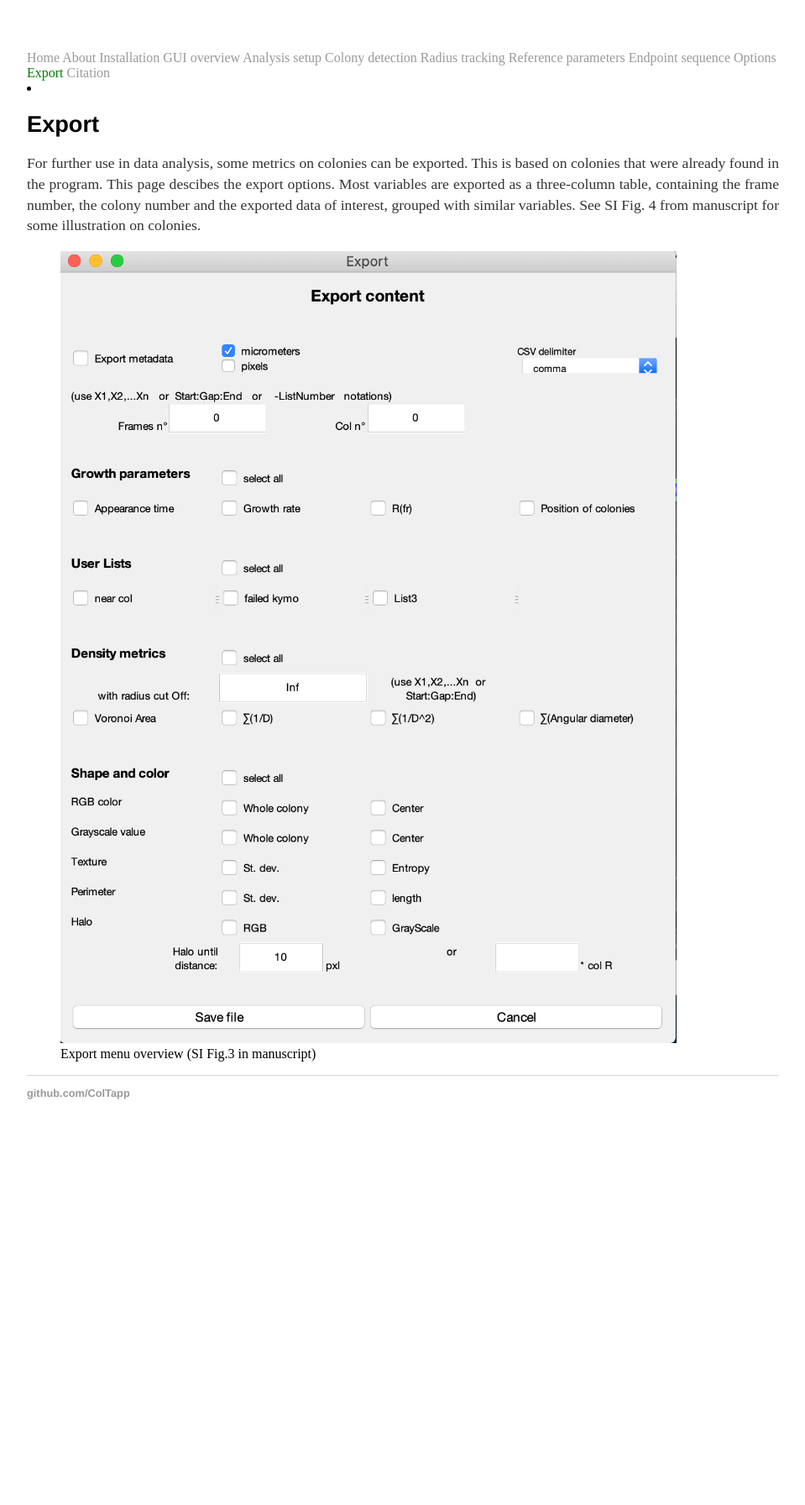
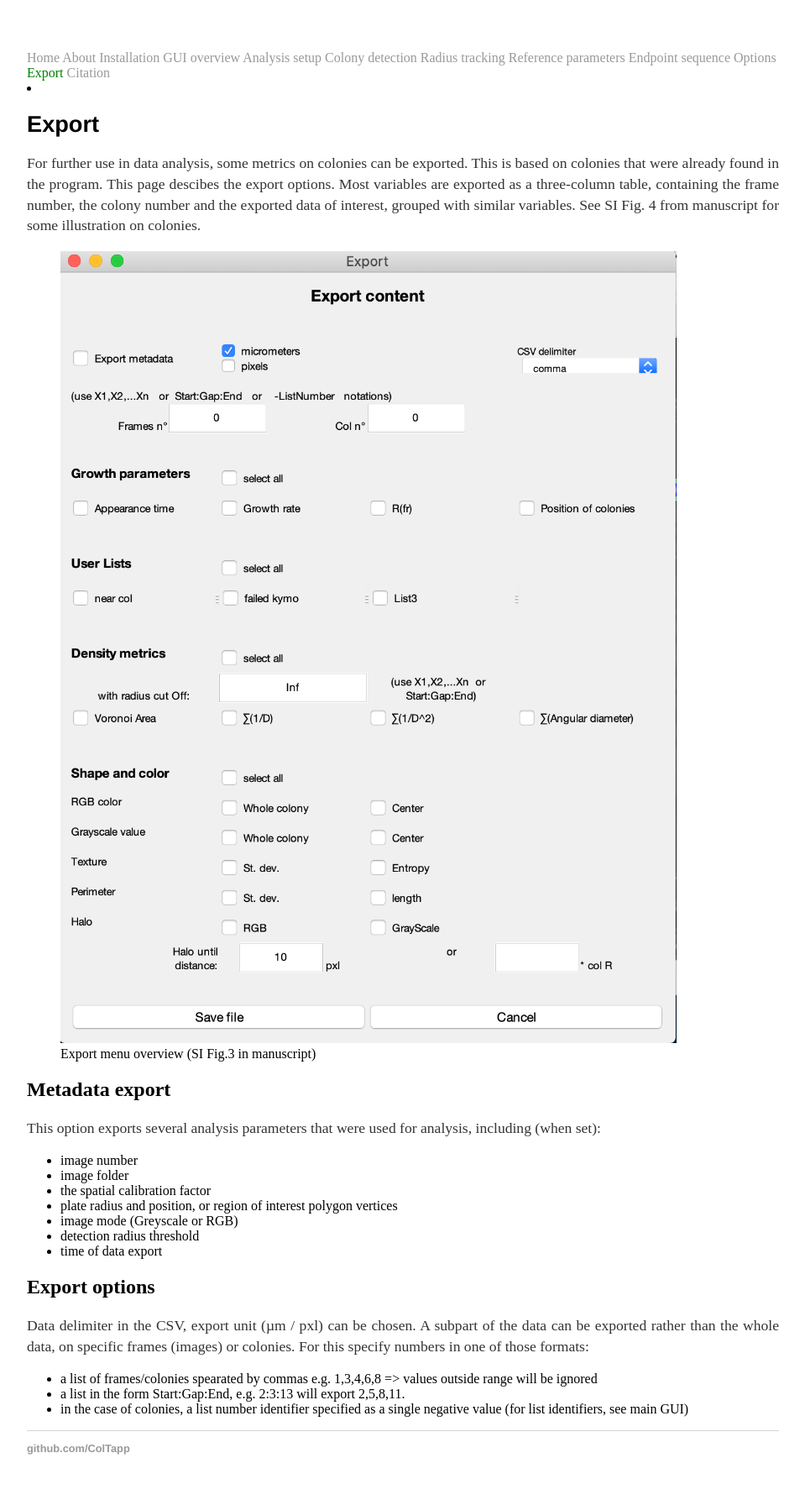
Before and after one commit to ColTapp/ColTapp.github.io, a Jekyll site: the page built from export.md, in a window 1280 px wide. Shown: the whole page at 84% size, without its empty margins (160-1119 px from the left). Built offline with Jekyll 4.4.1, drawn with Linux system fonts in a browser that asks for light colours; before the commit the page ends 1369 px from its top, so only the background shows below that.

Commit message:
Update export.md

```diff
--- a/export.md
+++ b/export.md
@@ -10,3 +10,21 @@ For further use in data analysis, some metrics on colonies can be exported. This
   <img src="https://github.com/ColTapp/ColTapp.github.io/blob/master/assets/images/ExportMenu.png" alt=" Export menu overview"/>
   <figcaption> Export menu overview (SI Fig.3 in manuscript) </figcaption>
 </figure>
+
+## Metadata export
+
+This option exports several analysis parameters that were used for analysis, including (when set):
+- image number
+- image folder
+- the spatial calibration factor
+- plate radius and position, or region of interest polygon vertices
+- image mode (Greyscale or RGB)
+- detection radius threshold
+- time of data export
+
+## Export options
+
+Data delimiter in the CSV, export unit (µm / pxl) can be chosen. A subpart of the data can be exported rather than the whole data, on specific frames (images) or colonies. For this specify numbers in one of those formats:
+- a list of frames/colonies spearated by commas e.g. 1,3,4,6,8 => values outside range will be ignored
+- a list in the form Start:Gap:End, e.g. 2:3:13 will export 2,5,8,11.
+- in the case of colonies, a list number identifier specified as a single negative value (for list identifiers, see main GUI)
```
